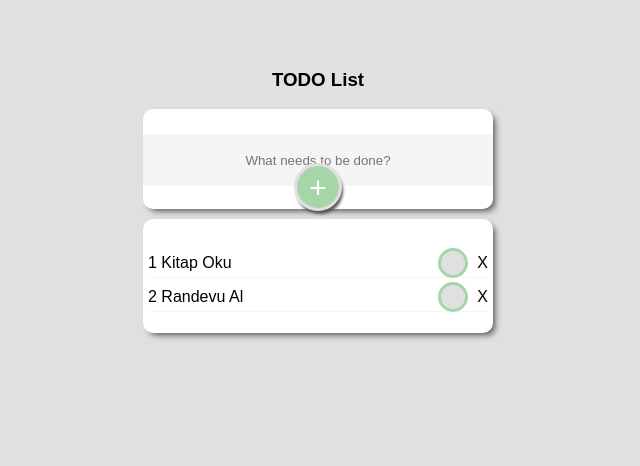
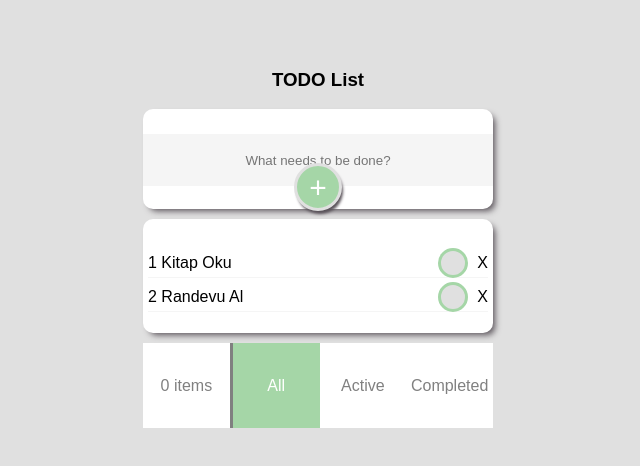
Before and after one commit to enderimen/react-todo-app, a React (Create React App) app: page / in a window 1280 px wide. Shown: the top 466 px of the page, without its empty margins (322-962 px from the left). Built offline with nearby package versions, Linux system fonts and the light colour scheme; the HTML template or start-up script is replaced by a standard one.

Commit message:
listing by menus.

```diff
--- a/src/Content.js
+++ b/src/Content.js
@@ -2,8 +2,20 @@ import React from 'react';
 
 export class Content extends React.Component {
 
-    constructor(){
+    constructor() {
         super();
+        this.state = {todoFilter: 'All'};
+    }
+
+    todoListFilter = (param) => {
+        this.setState({todoFilter:param});
+        const activeBtn = document.getElementById('filterBtn' + param);
+
+        document.getElementById('filterBtnAll').classList.remove('active');
+        document.getElementById('filterBtnActive').classList.remove('active');
+        document.getElementById('filterBtnCompleted').classList.remove('active');
+
+        activeBtn.classList.add('active');
     }
 
     doneTask = (e) => {
@@ -21,6 +33,12 @@ export class Content extends React.Component {
     render(){
             let items_sum = 0;
             const items = this.props.tasks.map((element, i) => {
+
+                if(
+                    this.state.todoFilter ==='All' ||
+                    (this.state.todoFilter === 'Active' && element.status === 'passive') ||
+                    (this.state.todoFilter === 'Completed' && element.status === 'Completed')
+                ){
                     if(element.status === "passive" ){
                         items_sum++;
                     }
@@ -32,14 +50,25 @@ export class Content extends React.Component {
                             <span className="remove" onClick={ this.removeTask }>X</span>
                         </li>
                     );
+                }
+
         });
 
         return(
+            <div>
                 <div className="content">
                     <ul type="none">
                         { items }
                     </ul>
                 </div>
+
+                <div className="footer">
+                    <div className="sum">0 items</div>
+                    <li className="all active" id="filterBtnAll" onClick={() => this.todoListFilter('All')}><span>All</span></li>
+                    <li className="actives" id="filterBtnActive" onClick={() => this.todoListFilter('Active')}><span>Active</span></li>
+                    <li className="completed" id="filterBtnCompleted" onClick={() => this.todoListFilter('Completed')}><span>Completed</span></li>
+                </div>
+            </div>
         );
     }
 }
```
Lines whose indentation alone changed are shown as unchanged.
